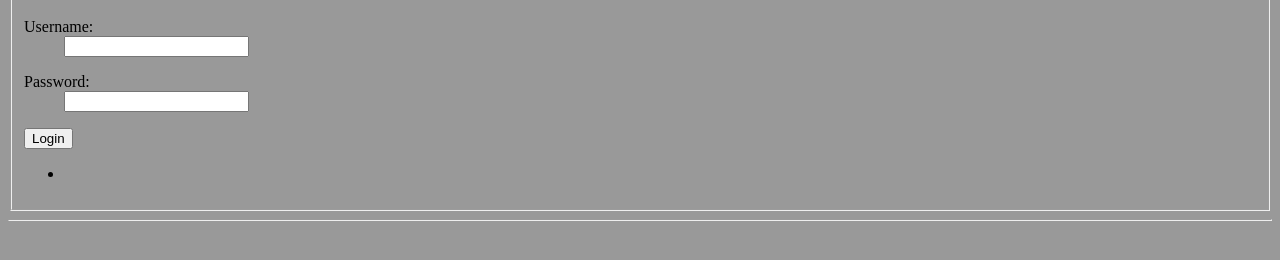
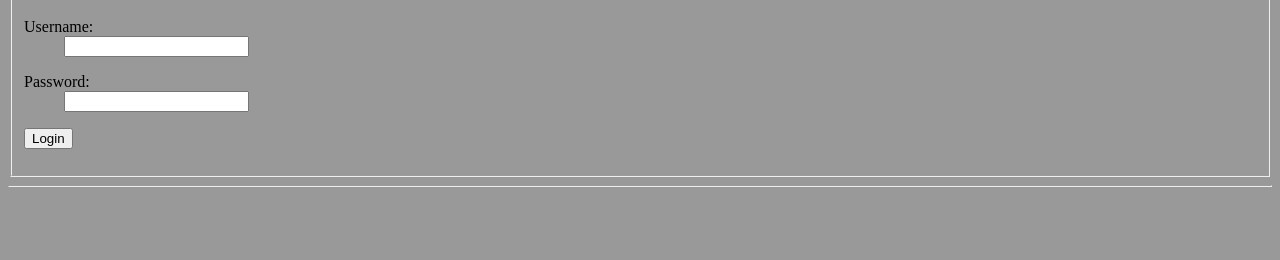
Before and after one commit to geometrydash-rate/geometrydash-rate.github.io, a plain HTML site: page index.html in a window 1280 px wide. Shown: the part 102-362 px from the top of the page. Drawn offline with Linux system fonts and the light colour scheme.

Commit message:
Update index.html

```diff
--- a/index.html
+++ b/index.html
@@ -24,9 +24,7 @@
 	<dd><input tabindex="2" accesskey="p" name="password" type="password" maxlength="20" id="password" /></dd>
   </dl>
   <p><input tabindex="3" accesskey="l" type="submit" name="cmdlogin" value="Login" /></p>
-	  <ul>
-    <li>
-  </ul>
+
 
   </fieldset></form><hr>
 </body>
```
